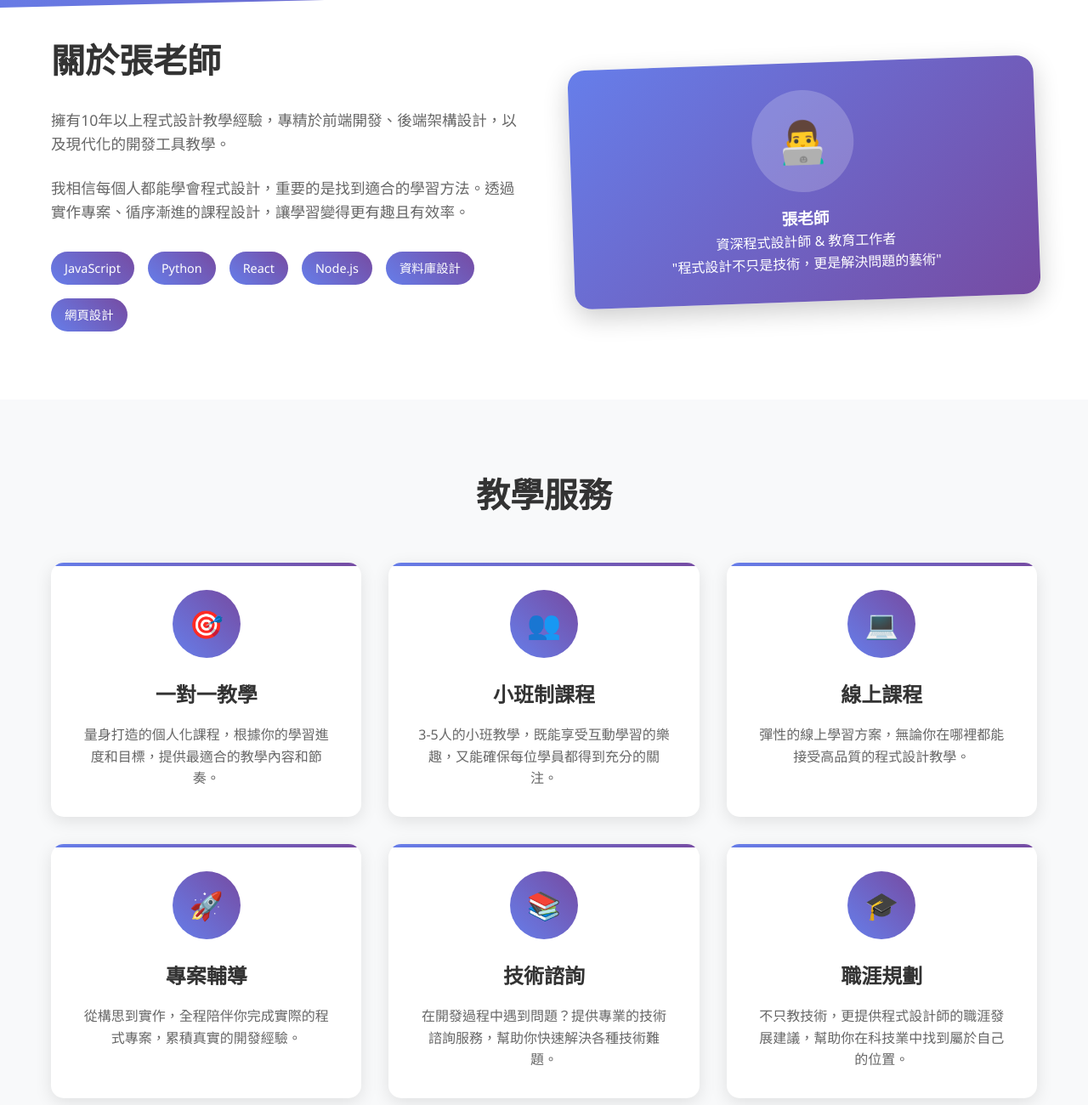
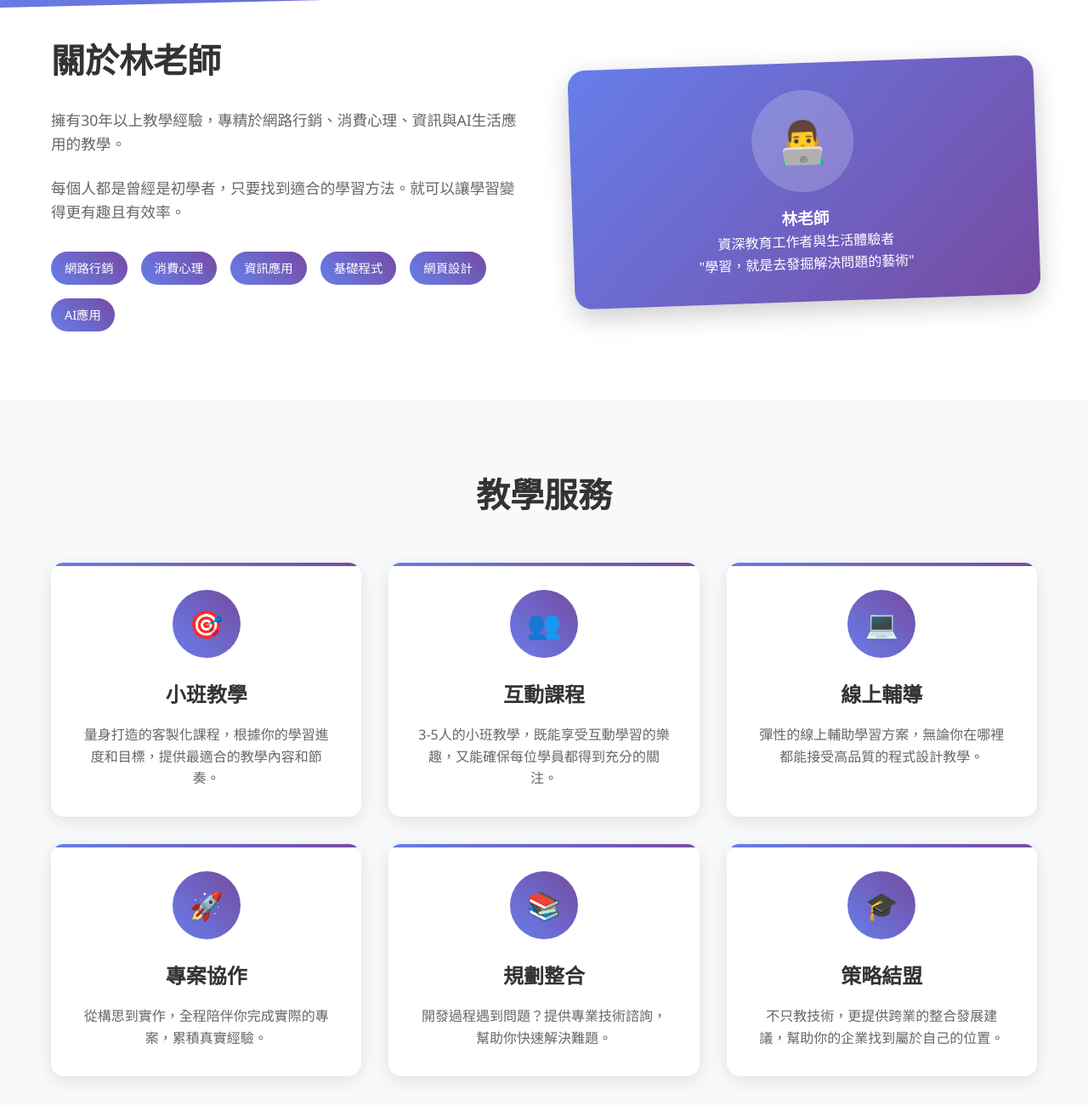
Before and after one commit to kamnlin/linaistudio, a plain HTML site: page index.html in a window 1280 px wide. Shown: the part 520-1820 px from the top of the page at 85% size. Drawn offline with Linux system fonts and the light colour scheme.

Commit message:
Update index.html

```diff
--- a/index.html
+++ b/index.html
@@ -3,7 +3,7 @@
 <head>
     <meta charset="UTF-8">
     <meta name="viewport" content="width=device-width, initial-scale=1.0">
-    <title>張老師 - 專業程式設計教學</title>
+    <title>林老師 -AI&資訊的應用教學</title>
     <style>
         * {
             margin: 0;
@@ -398,7 +398,7 @@
 <body>
     <header>
         <nav class="container">
-            <div class="logo">張老師教學</div>
+            <div class="logo">林老師</div>
             <ul class="nav-links">
                 <li><a href="#home">首頁</a></li>
                 <li><a href="#about">關於我</a></li>
@@ -411,8 +411,8 @@
     <section class="hero" id="home">
         <div class="container">
             <div class="hero-content">
-                <h1>讓程式設計變得簡單</h1>
-                <p>專業的程式設計教學，從零基礎到進階應用，陪伴你的每一步學習旅程</p>
+                <h1>讓AI與資訊應用變得簡單</h1>
+                <p>從零基礎到進階應用，陪伴你的每一步學習旅程</p>
                 <a href="#contact" class="cta-button">開始學習之旅</a>
             </div>
         </div>
@@ -422,24 +422,24 @@
         <div class="container">
             <div class="about-content">
                 <div class="about-text fade-in">
-                    <h2>關於張老師</h2>
-                    <p>擁有10年以上程式設計教學經驗，專精於前端開發、後端架構設計，以及現代化的開發工具教學。</p>
-                    <p>我相信每個人都能學會程式設計，重要的是找到適合的學習方法。透過實作專案、循序漸進的課程設計，讓學習變得更有趣且有效率。</p>
+                    <h2>關於林老師</h2>
+                    <p>擁有30年以上教學經驗，專精於網路行銷、消費心理、資訊與AI生活應用的教學。</p>
+                    <p>每個人都是曾經是初學者，只要找到適合的學習方法。就可以讓學習變得更有趣且有效率。</p>
                     <div class="skills">
-                        <span class="skill-tag">JavaScript</span>
-                        <span class="skill-tag">Python</span>
-                        <span class="skill-tag">React</span>
-                        <span class="skill-tag">Node.js</span>
-                        <span class="skill-tag">資料庫設計</span>
+                        <span class="skill-tag">網路行銷</span>
+                        <span class="skill-tag">消費心理</span>
+                        <span class="skill-tag">資訊應用</span>
+                        <span class="skill-tag">基礎程式</span>
                         <span class="skill-tag">網頁設計</span>
+                        <span class="skill-tag">AI應用</span>
                     </div>
                 </div>
                 <div class="about-image fade-in">
                     <div class="profile-card">
                         <div class="profile-avatar">👨‍💻</div>
-                        <h3>張老師</h3>
-                        <p>資深程式設計師 & 教育工作者</p>
-                        <p>"程式設計不只是技術，更是解決問題的藝術"</p>
+                        <h3>林老師</h3>
+                        <p>資深教育工作者與生活體驗者</p>
+                        <p>"學習，就是去發掘解決問題的藝術"</p>
                     </div>
                 </div>
             </div>
@@ -452,33 +452,33 @@
             <div class="services-grid">
                 <div class="service-card fade-in">
                     <div class="service-icon">🎯</div>
-                    <h3>一對一教學</h3>
-                    <p>量身打造的個人化課程，根據你的學習進度和目標，提供最適合的教學內容和節奏。</p>
+                    <h3>小班教學</h3>
+                    <p>量身打造的客製化課程，根據你的學習進度和目標，提供最適合的教學內容和節奏。</p>
                 </div>
                 <div class="service-card fade-in">
                     <div class="service-icon">👥</div>
-                    <h3>小班制課程</h3>
+                    <h3>互動課程</h3>
                     <p>3-5人的小班教學，既能享受互動學習的樂趣，又能確保每位學員都得到充分的關注。</p>
                 </div>
                 <div class="service-card fade-in">
                     <div class="service-icon">💻</div>
-                    <h3>線上課程</h3>
-                    <p>彈性的線上學習方案，無論你在哪裡都能接受高品質的程式設計教學。</p>
+                    <h3>線上輔導</h3>
+                    <p>彈性的線上輔助學習方案，無論你在哪裡都能接受高品質的程式設計教學。</p>
                 </div>
                 <div class="service-card fade-in">
                     <div class="service-icon">🚀</div>
-                    <h3>專案輔導</h3>
-                    <p>從構思到實作，全程陪伴你完成實際的程式專案，累積真實的開發經驗。</p>
+                    <h3>專案協作</h3>
+                    <p>從構思到實作，全程陪伴你完成實際的專案，累積真實經驗。</p>
                 </div>
                 <div class="service-card fade-in">
                     <div class="service-icon">📚</div>
-                    <h3>技術諮詢</h3>
-                    <p>在開發過程中遇到問題？提供專業的技術諮詢服務，幫助你快速解決各種技術難題。</p>
+                    <h3>規劃整合</h3>
+                    <p>開發過程遇到問題？提供專業技術諮詢，幫助你快速解決難題。</p>
                 </div>
                 <div class="service-card fade-in">
                     <div class="service-icon">🎓</div>
-                    <h3>職涯規劃</h3>
-                    <p>不只教技術，更提供程式設計師的職涯發展建議，幫助你在科技業中找到屬於自己的位置。</p>
+                    <h3>策略結盟</h3>
+                    <p>不只教技術，更提供跨業的整合發展建議，幫助你的企業找到屬於自己的位置。</p>
                 </div>
             </div>
         </div>
@@ -507,7 +507,7 @@
 
     <footer>
         <div class="container">
-            <p>&copy; 2025 張老師教學. All rights reserved. | 用心教學，讓程式設計改變你的未來</p>
+            <p>&copy; 2025 林老師工作室. All rights reserved. | 用心教學，增強職能，改變未來</p>
         </div>
     </footer>
 
```
